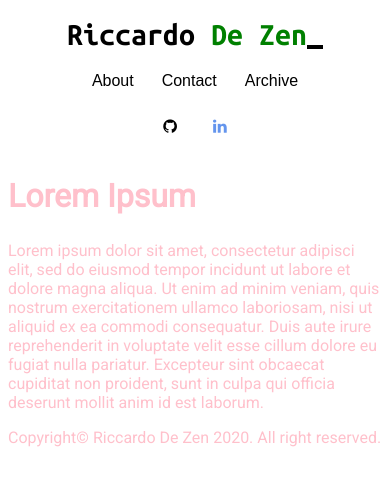
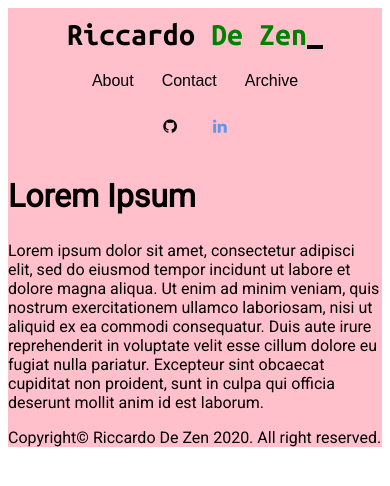
Before and after one commit to ricdezen/ricdezen.github.io, a Jekyll site: the page built from index.md, in a window 390 px wide. Shown: the top 486 px of the page. Built offline with Jekyll 4.4.1, drawn with Linux system fonts in a browser that asks for light colours.

Commit message:
Update default.css

```diff
--- a/css/default.css
+++ b/css/default.css
@@ -153,7 +153,7 @@ h1 {
     .content {
         min-width: 100%;
         max-width: 100%;
-        color: pink;
+        background-color: pink;
         width: 100%; /* The width is 100%, when the viewport is 800px or smaller */
     }
 }
```
